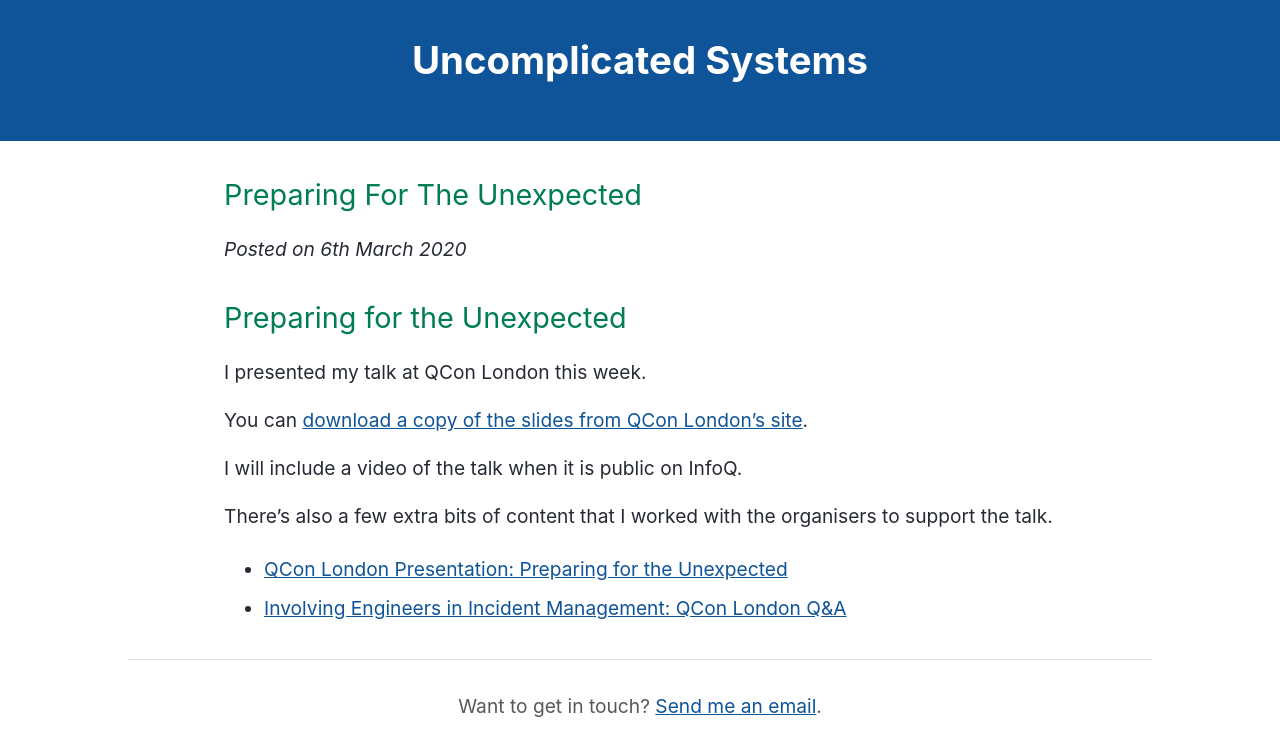
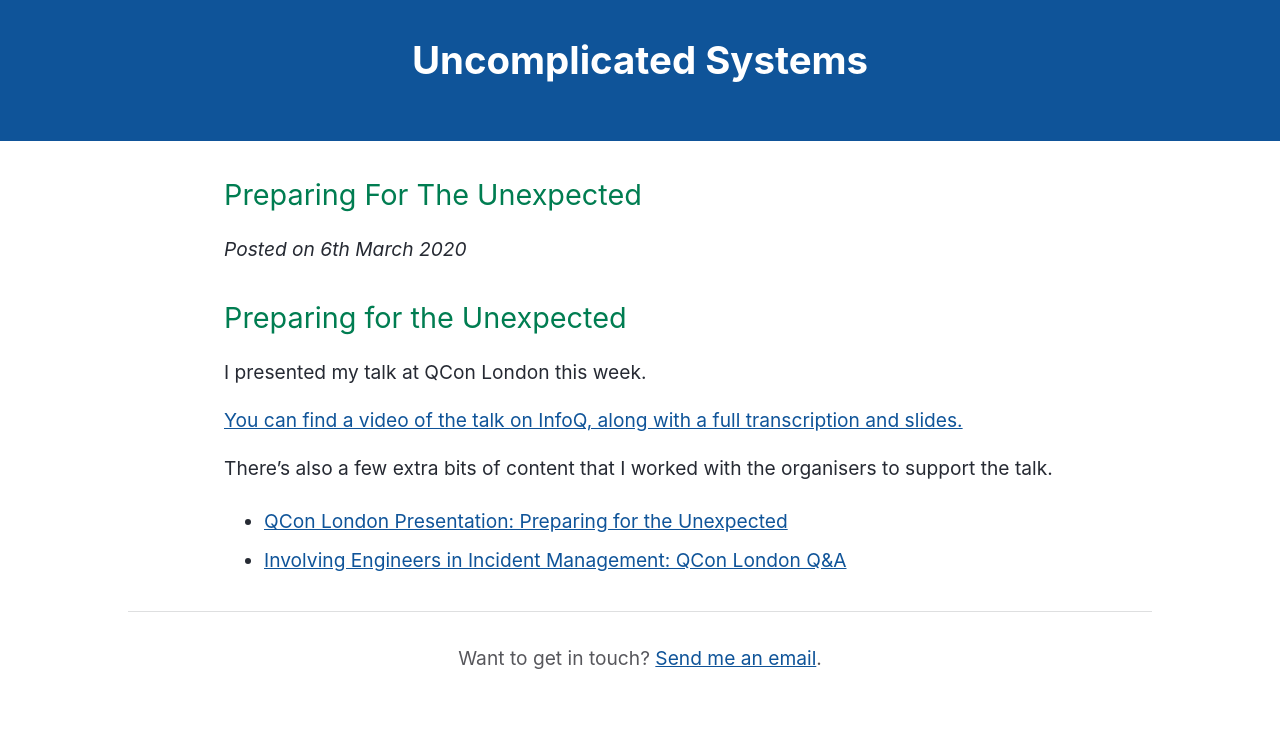
Before and after one commit to sjparkinson/uncomplicated.systems, a Jekyll site: the page built from _posts/2020-03-06-preparing-for-the-unexpected.md, in a window 1280 px wide. Shown: the top 756 px of the page. Built offline with Jekyll 4.4.1, drawn with Linux system fonts in a browser that asks for light colours.

Commit message:
Update 2020-03-06-preparing-for-the-unexpected.md

```diff
--- a/_posts/2020-03-06-preparing-for-the-unexpected.md
+++ b/_posts/2020-03-06-preparing-for-the-unexpected.md
@@ -2,9 +2,7 @@
 
 I presented my talk at QCon London this week.
 
-You can [download a copy of the slides from QCon London's site](https://qconlondon.com/system/files/presentation-slides/samuel_parkinson_-_preparing_for_the_unexpected.pdf).
-
-I will include a video of the talk when it is public on InfoQ.
+[You can find a video of the talk on InfoQ, along with a full transcription and slides.](https://www.infoq.com/presentations/ft-managing-incidents/)
 
 There's also a few extra bits of content that I worked with the organisers to support the talk.
 
```
